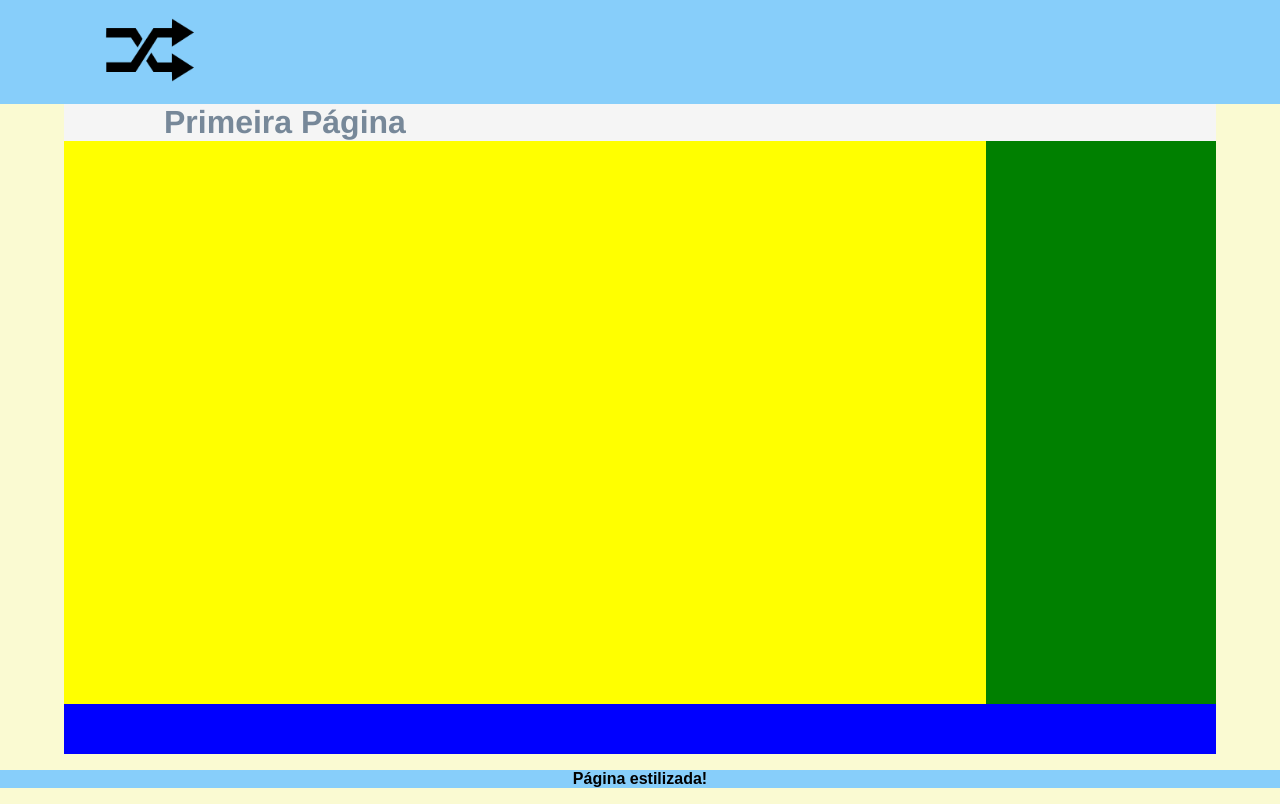
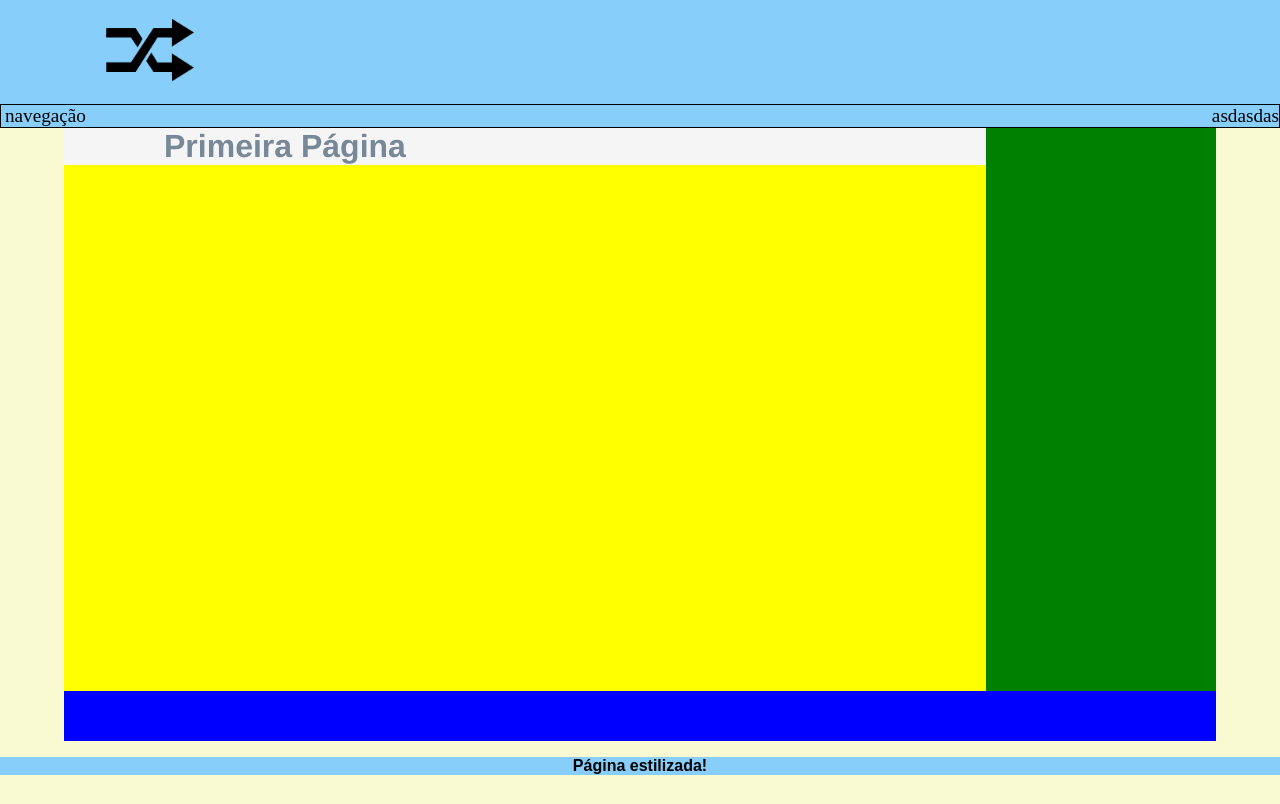
Before and after one commit to Thairiki/randomCodes, a plain HTML site: page index.html in a window 1280 px wide. Drawn offline with Linux system fonts and the light colour scheme.

Commit message:
seilaman

```diff
--- a/index.html
+++ b/index.html
@@ -12,11 +12,18 @@
 <body>
     <header>
         <img src = "logo.png" height = "100px" style="position:relative; left: 100px;">
+        <nav style="font-size: larger; padding-left: 4px; border: 1px solid black;">navegação
+        <div style="float: right">
+            asdasdas
+        </div>
+    </nav>
     </header>
     <div class="container">
-        <h1>Primeira Página</h1>
         <div id="div1">
-            <p></p>
+            <h1>Primeira Página</h1>
+            <article>
+                <section></section>
+            </article>
         </div>
         <div id="div2">
             <p></p>
```
